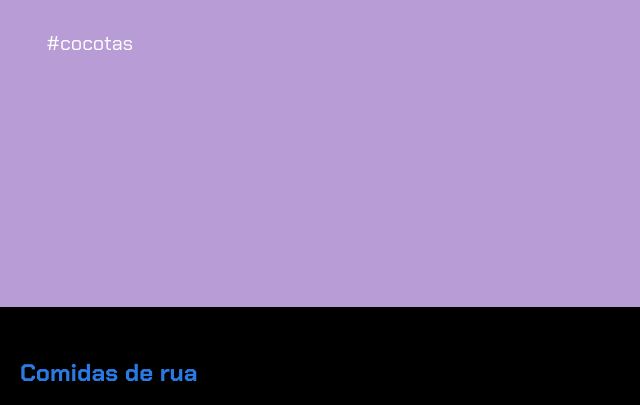
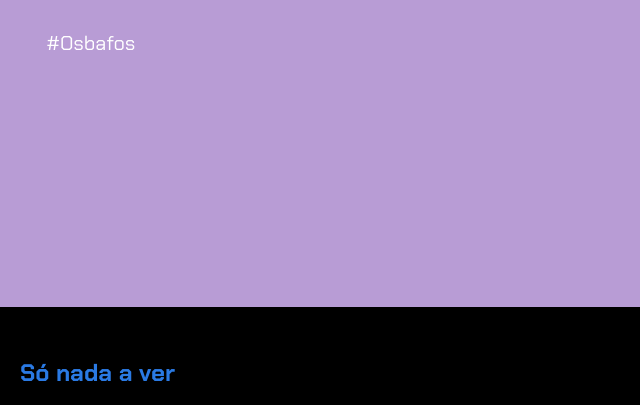
Before and after one commit to 13Leticia/AluraFlix, a plain HTML site: page index.html in a window 1280 px wide. Shown: the part 252-657 px from the top of the page, 0-640 px from the left. Drawn offline with Linux system fonts and the light colour scheme.

Commit message:
Atualização

```diff
--- a/index.html
+++ b/index.html
@@ -16,7 +16,7 @@
     <section class="chamada">
         <div class="chamada-texto">
             <h1>Ain, miga, as Makessssssssss</h1>
-            <p>#cocotas</p>
+            <p>#Osbafos</p>
         </div>
 
         <div>
@@ -28,7 +28,7 @@
     </section>
 
     <section class="categoria">
-        <h2>Comidas de rua</h2>
+        <h2>Só nada a ver</h2>
         <div class="categoria-videos">
             <a href="https://www.youtube.com/watch?v=WXPKg1dp0is">
                 <img src="https://img.youtube.com/vi/WXPKg1dp0is/maxresdefault.jpg" />
```
